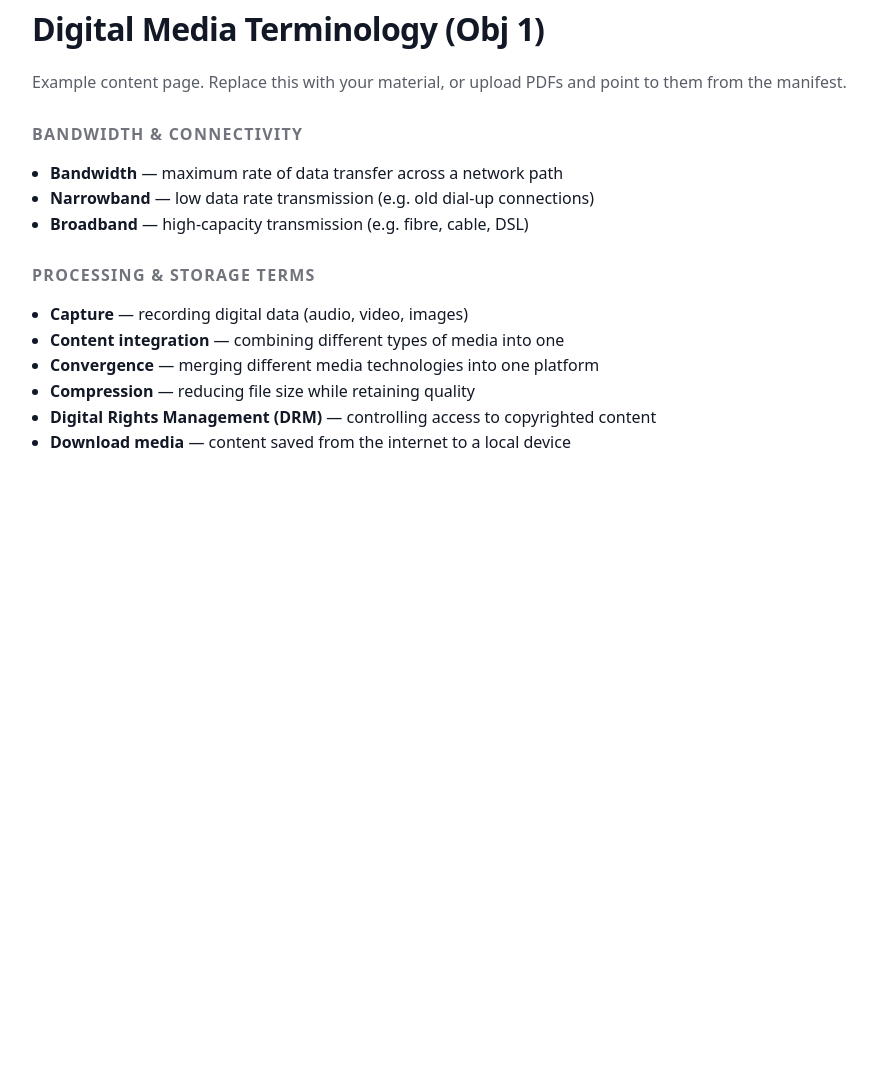
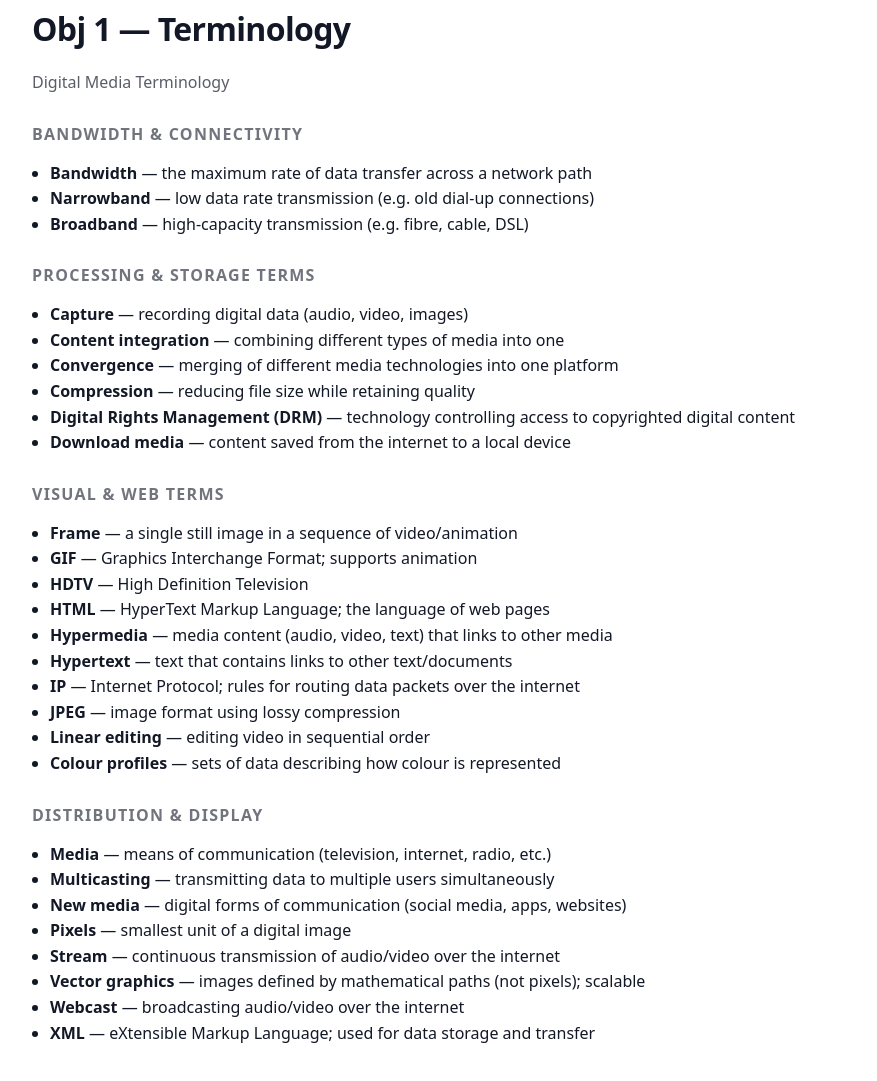
Before and after one commit to gvidalpermuy/cape_edu, a plain HTML site: page EDUPLATFORM/content/pages/obj-1-terminology.html in a window 1280 px wide. Shown: the part 25-1106 px from the top of the page, without its empty margins (158-1035 px from the left). Before the commit the page ends 800 px from the top, so only its background shows below. Drawn offline with Linux system fonts and the light colour scheme.

Commit message:
Add files via upload

```diff
--- a/EDUPLATFORM/content/pages/obj-1-terminology.html
+++ b/EDUPLATFORM/content/pages/obj-1-terminology.html
@@ -40,15 +40,12 @@
   </head>
   <body>
     <main>
-      <h1>Digital Media Terminology (Obj 1)</h1>
-      <p class="muted">
-        Example content page. Replace this with your material, or upload PDFs and
-        point to them from the manifest.
-      </p>
+      <h1>Obj 1 — Terminology</h1>
+      <p class="muted">Digital Media Terminology</p>
 
       <h2>Bandwidth &amp; Connectivity</h2>
       <ul>
-        <li><strong>Bandwidth</strong> — maximum rate of data transfer across a network path</li>
+        <li><strong>Bandwidth</strong> — the maximum rate of data transfer across a network path</li>
         <li><strong>Narrowband</strong> — low data rate transmission (e.g. old dial-up connections)</li>
         <li><strong>Broadband</strong> — high-capacity transmission (e.g. fibre, cable, DSL)</li>
       </ul>
@@ -57,10 +54,36 @@
       <ul>
         <li><strong>Capture</strong> — recording digital data (audio, video, images)</li>
         <li><strong>Content integration</strong> — combining different types of media into one</li>
-        <li><strong>Convergence</strong> — merging different media technologies into one platform</li>
+        <li><strong>Convergence</strong> — merging of different media technologies into one platform</li>
         <li><strong>Compression</strong> — reducing file size while retaining quality</li>
-        <li><strong>Digital Rights Management (DRM)</strong> — controlling access to copyrighted content</li>
+        <li><strong>Digital Rights Management (DRM)</strong> — technology controlling access to copyrighted digital content</li>
         <li><strong>Download media</strong> — content saved from the internet to a local device</li>
+      </ul>
+
+      <h2>Visual &amp; Web Terms</h2>
+      <ul>
+        <li><strong>Frame</strong> — a single still image in a sequence of video/animation</li>
+        <li><strong>GIF</strong> — Graphics Interchange Format; supports animation</li>
+        <li><strong>HDTV</strong> — High Definition Television</li>
+        <li><strong>HTML</strong> — HyperText Markup Language; the language of web pages</li>
+        <li><strong>Hypermedia</strong> — media content (audio, video, text) that links to other media</li>
+        <li><strong>Hypertext</strong> — text that contains links to other text/documents</li>
+        <li><strong>IP</strong> — Internet Protocol; rules for routing data packets over the internet</li>
+        <li><strong>JPEG</strong> — image format using lossy compression</li>
+        <li><strong>Linear editing</strong> — editing video in sequential order</li>
+        <li><strong>Colour profiles</strong> — sets of data describing how colour is represented</li>
+      </ul>
+
+      <h2>Distribution &amp; Display</h2>
+      <ul>
+        <li><strong>Media</strong> — means of communication (television, internet, radio, etc.)</li>
+        <li><strong>Multicasting</strong> — transmitting data to multiple users simultaneously</li>
+        <li><strong>New media</strong> — digital forms of communication (social media, apps, websites)</li>
+        <li><strong>Pixels</strong> — smallest unit of a digital image</li>
+        <li><strong>Stream</strong> — continuous transmission of audio/video over the internet</li>
+        <li><strong>Vector graphics</strong> — images defined by mathematical paths (not pixels); scalable</li>
+        <li><strong>Webcast</strong> — broadcasting audio/video over the internet</li>
+        <li><strong>XML</strong> — eXtensible Markup Language; used for data storage and transfer</li>
       </ul>
     </main>
   </body>
```
